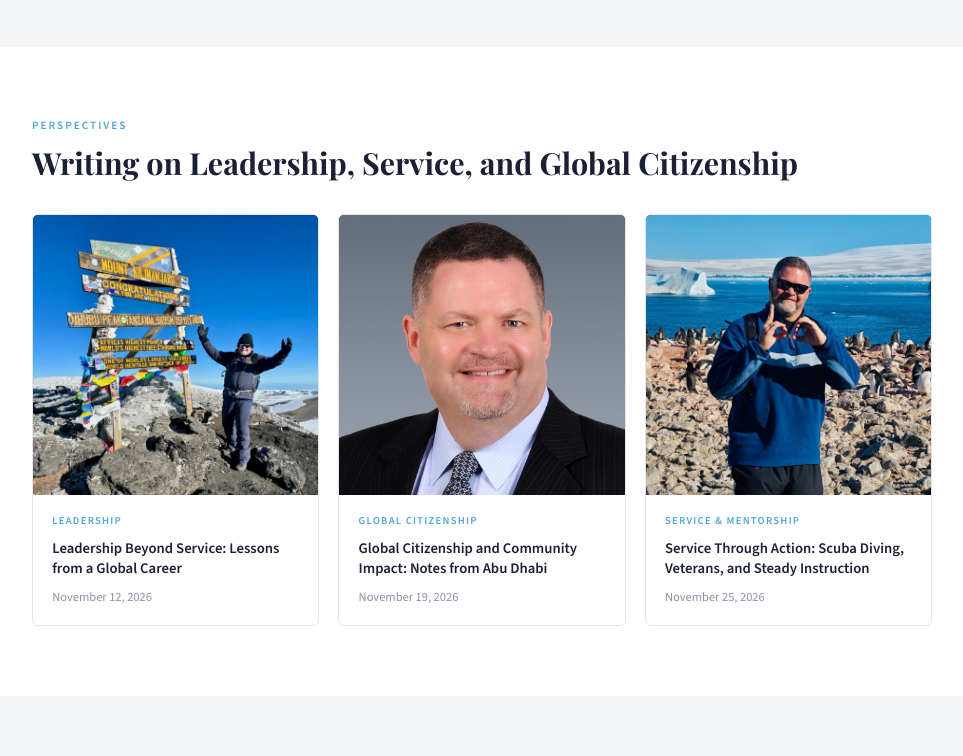
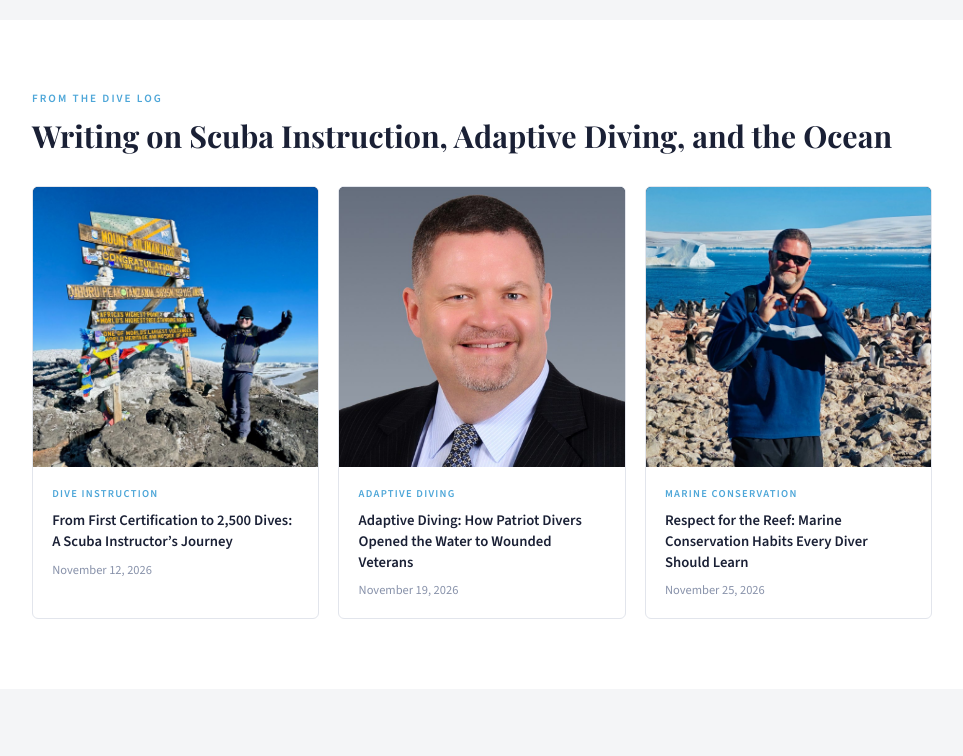
Before and after one commit to cory-maki/darrellseale-1, a plain HTML site: page index.html in a window 1280 px wide. Shown: the part 1283-2039 px from the top of the page, without its empty margins (158-1121 px from the left). Drawn offline with nearby package versions, Linux system fonts and the light colour scheme; no server answers.

Commit message:
Update file

```diff
--- a/index.html
+++ b/index.html
@@ -159,7 +159,7 @@
       <h2 class="sec-title">A Career Built on Service, at Home and Abroad</h2>
       <p>Darrell Ray Seale began his professional life as a commissioned officer in the United States Air Force, earning the Meritorious Service Medal and the Air Force Commendation Medal among other decorations. The discipline and accountability of military service carried into a senior management career in aerospace and defense, which in 2014 brought him to Abu Dhabi with Lockheed Martin.</p>
       <p>Service has never been confined to his day job. Seale co-founded Patriot Divers, a nonprofit that uses scuba diving to support wounded and disabled veterans, and he has certified more than 300 divers as an instructor since 1999. In Abu Dhabi, he competed on a Unified Sports volleyball team at the 2019 Special Olympics World Games and presented medals to more than 50 athletes.</p>
-      <p>Now retired, Darrell remains active in the Abu Dhabi community he calls home. His <a href="about.html">background as a veteran and executive</a> is set out in full on the About page, and his essay on <a href="leadership-beyond-service.html">leadership lessons from a global career</a> reflects on what three very different roles have in common.</p>
+      <p>Now retired, Darrell remains active in the Abu Dhabi community he calls home. His <a href="about.html">background as a veteran and executive</a> is set out in full on the About page, and an account of <a href="scuba-instructor-journey.html">his 25 years as a scuba instructor</a> traces the teaching career he began in 1999.</p>
       <a class="ha-link" href="about.html">Read the full biography</a>
     </div>
     <div><img class="ha-photo" src="images/hero-secondary.jpg" alt="Darrell Seale in a business suit, professional portrait"/></div>
@@ -179,30 +179,30 @@
 <!-- ══ LATEST ARTICLES ════════════════════════════════════════════ -->
 <div class="h-press">
   <div class="pi">
-    <p class="eyebrow">Perspectives</p>
-    <h2 class="sec-title">Writing on Leadership, Service, and Global Citizenship</h2>
+    <p class="eyebrow">From the Dive Log</p>
+    <h2 class="sec-title">Writing on Scuba Instruction, Adaptive Diving, and the Ocean</h2>
     <div class="cards">
-      <a class="card card-article" href="leadership-beyond-service.html">
-        <div class="ct-img"><img src="images/article-1.jpg" alt="Leadership Beyond Service: Lessons from a Global Career"/></div>
+      <a class="card card-article" href="scuba-instructor-journey.html">
+        <div class="ct-img"><img src="images/article-1.jpg" alt="From First Certification to 2,500 Dives: A Scuba Instructor&#8217;s Journey"/></div>
         <div class="cb">
-          <div class="cb-pub">Leadership</div>
-          <div class="cb-hl">Leadership Beyond Service: Lessons from a Global Career</div>
+          <div class="cb-pub">Dive Instruction</div>
+          <div class="cb-hl">From First Certification to 2,500 Dives: A Scuba Instructor&#8217;s Journey</div>
           <div class="cb-yr">November 12, 2026</div>
         </div>
       </a>
-      <a class="card card-article" href="global-citizenship-community-impact.html">
-        <div class="ct-img"><img src="images/article-2.jpg" alt="Global Citizenship and Community Impact: Notes from Abu Dhabi"/></div>
+      <a class="card card-article" href="adaptive-diving-patriot-divers.html">
+        <div class="ct-img"><img src="images/article-2.jpg" alt="Adaptive Diving: How Patriot Divers Opened the Water to Wounded Veterans"/></div>
         <div class="cb">
-          <div class="cb-pub">Global Citizenship</div>
-          <div class="cb-hl">Global Citizenship and Community Impact: Notes from Abu Dhabi</div>
+          <div class="cb-pub">Adaptive Diving</div>
+          <div class="cb-hl">Adaptive Diving: How Patriot Divers Opened the Water to Wounded Veterans</div>
           <div class="cb-yr">November 19, 2026</div>
         </div>
       </a>
-      <a class="card card-article" href="service-through-action-scuba-diving.html">
-        <div class="ct-img"><img src="images/article-3.jpg" alt="Service Through Action: Scuba Diving, Veterans, and Steady Instruction"/></div>
+      <a class="card card-article" href="reef-conservation-dive-habits.html">
+        <div class="ct-img"><img src="images/article-3.jpg" alt="Respect for the Reef: Marine Conservation Habits Every Diver Should Learn"/></div>
         <div class="cb">
-          <div class="cb-pub">Service &amp; Mentorship</div>
-          <div class="cb-hl">Service Through Action: Scuba Diving, Veterans, and Steady Instruction</div>
+          <div class="cb-pub">Marine Conservation</div>
+          <div class="cb-hl">Respect for the Reef: Marine Conservation Habits Every Diver Should Learn</div>
           <div class="cb-yr">November 25, 2026</div>
         </div>
       </a>
```
